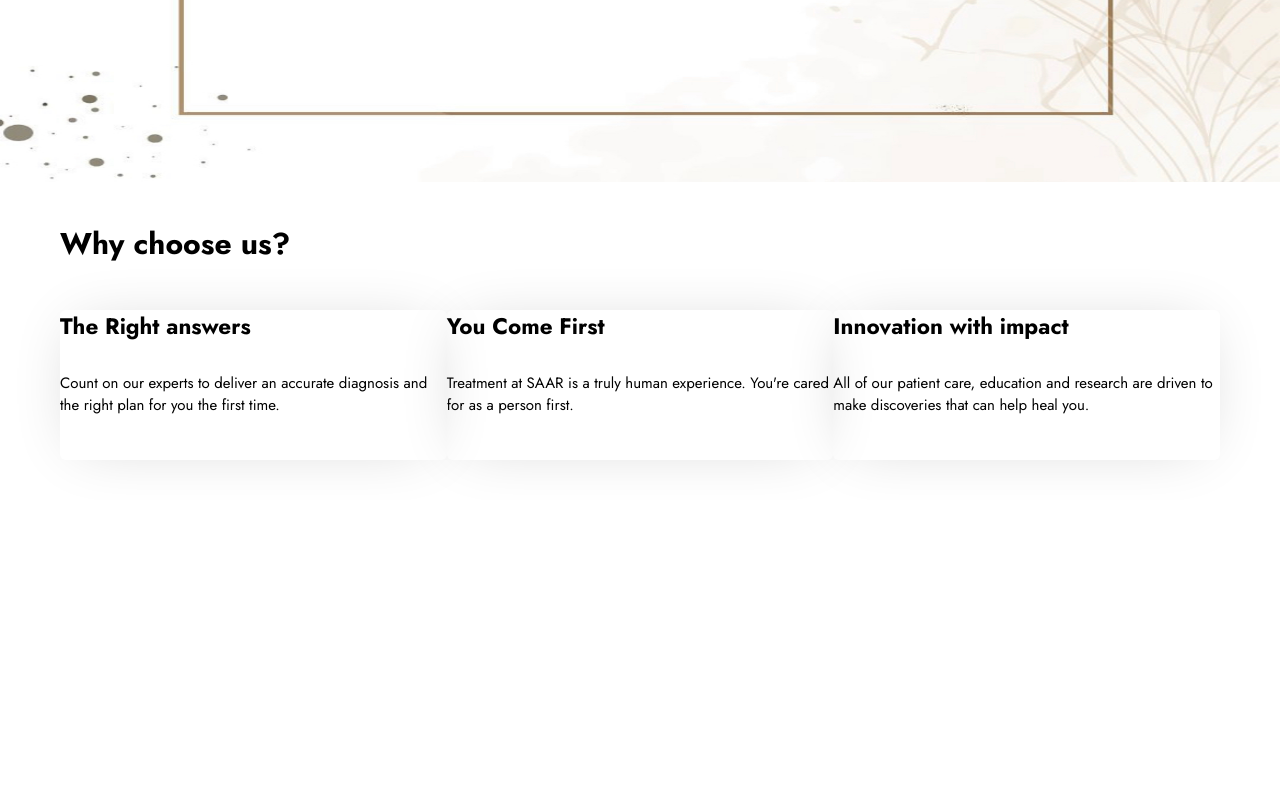
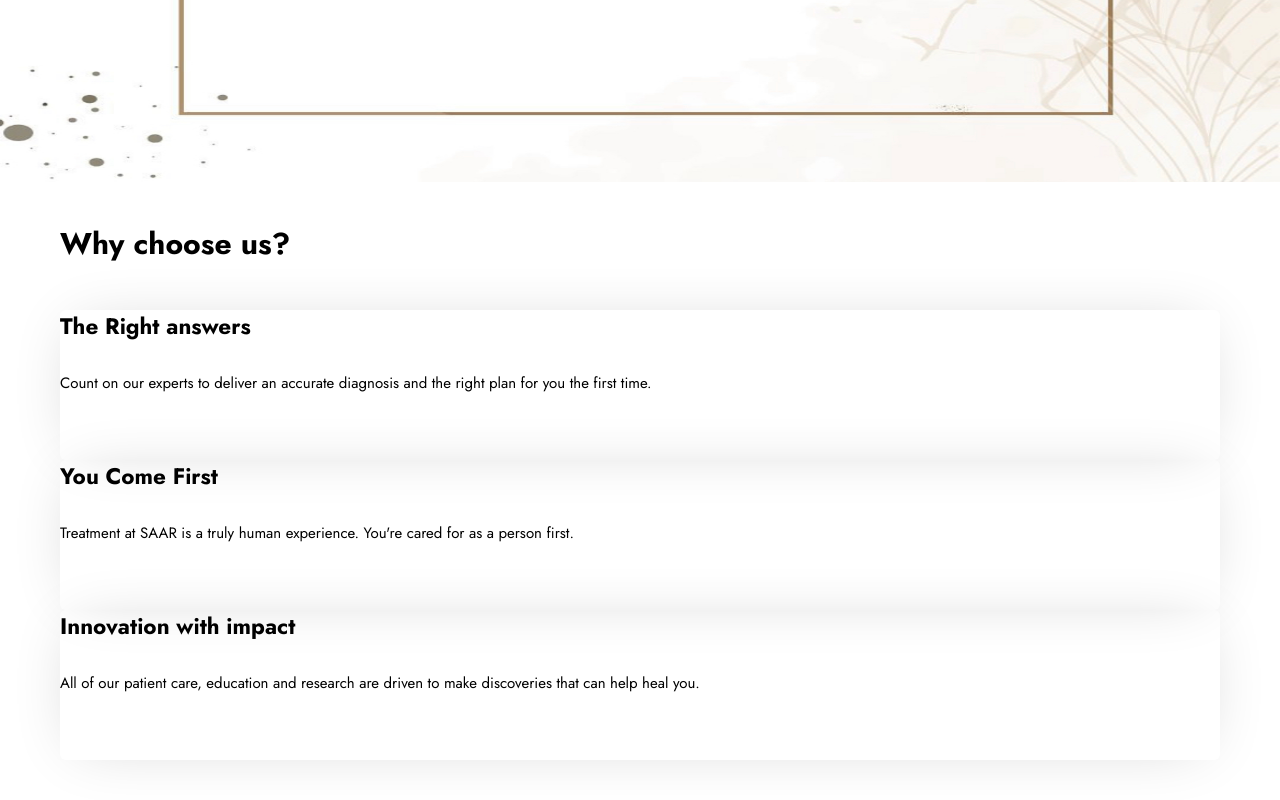
Before and after one commit to Vaidehi038/components, a React (Create React App) app: page / in a window 1280 px wide. Shown: the part 638-1438 px from the top of the page. Before the commit the page ends 1138 px from the top, so only its background shows below. Built offline with nearby package versions, Linux system fonts and the light colour scheme.

Commit message:
17th March 2023

```diff
--- a/src/homepage/reason.css
+++ b/src/homepage/reason.css
@@ -7,12 +7,13 @@
 
 .first-des{
    display: flex;
+   flex-direction: column;
    align-items: center;
    justify-content: space-between;
    margin-top: 4.5rem;
 }
 .des-text{
-    width: 49%;
+    width: 100%;
     text-align: start;
     font-size: 1.5rem;
     object-fit: cover;
@@ -25,7 +26,7 @@
     padding-bottom: 3rem;
 }
 .des-text2{
-width: 49%;
+width: 100%;
 text-align: start;
 font-size: 1.5rem;
 object-fit: cover;
@@ -39,7 +40,7 @@
 }
 
 .des-text3{
-    width: 49%;
+    width: 100%;
     text-align: start;
     font-size: 1.5rem;
     object-fit: cover;
@@ -73,3 +74,72 @@
             width: 100%;
          }
     }
+    /* @media screen and (max-width: 998px){
+        .reason{
+            margin: 4rem 2rem;
+        }
+        .first-des{
+            display: flex;
+            align-items: center;
+            flex-direction: column;
+            justify-content: space-between;
+            margin-top: 2.5rem;
+         }
+         .des-text{
+            width: 100%;
+
+         }
+         .des-text2{
+            width: 100%;
+
+         }
+         .des-text3{
+            width: 100%;
+         }
+    }
+    @media screen and (max-width: 798px){
+        .reason{
+            margin: 4rem 2rem;
+        }
+        .first-des{
+            display: flex;
+            align-items: center;
+            flex-direction: column;
+            justify-content: space-between;
+            margin-top: 2.5rem;
+         }
+         .des-text{
+            width: 100%;
+
+         }
+         .des-text2{
+            width: 100%;
+
+         }
+         .des-text3{
+            width: 100%;
+         }
+    }
+    @media screen and (max-width: 520px){
+        .reason{
+            margin: 4rem 2rem;
+        }
+        .first-des{
+            display: flex;
+            align-items: center;
+            flex-direction: column;
+            justify-content: space-between;
+            margin-top: 2.5rem;
+         }
+         .des-text{
+            width: 100%;
+
+         }
+         .des-text2{
+            width: 100%;
+
+         }
+         .des-text3{
+            width: 100%;
+         }
+    } */
```
